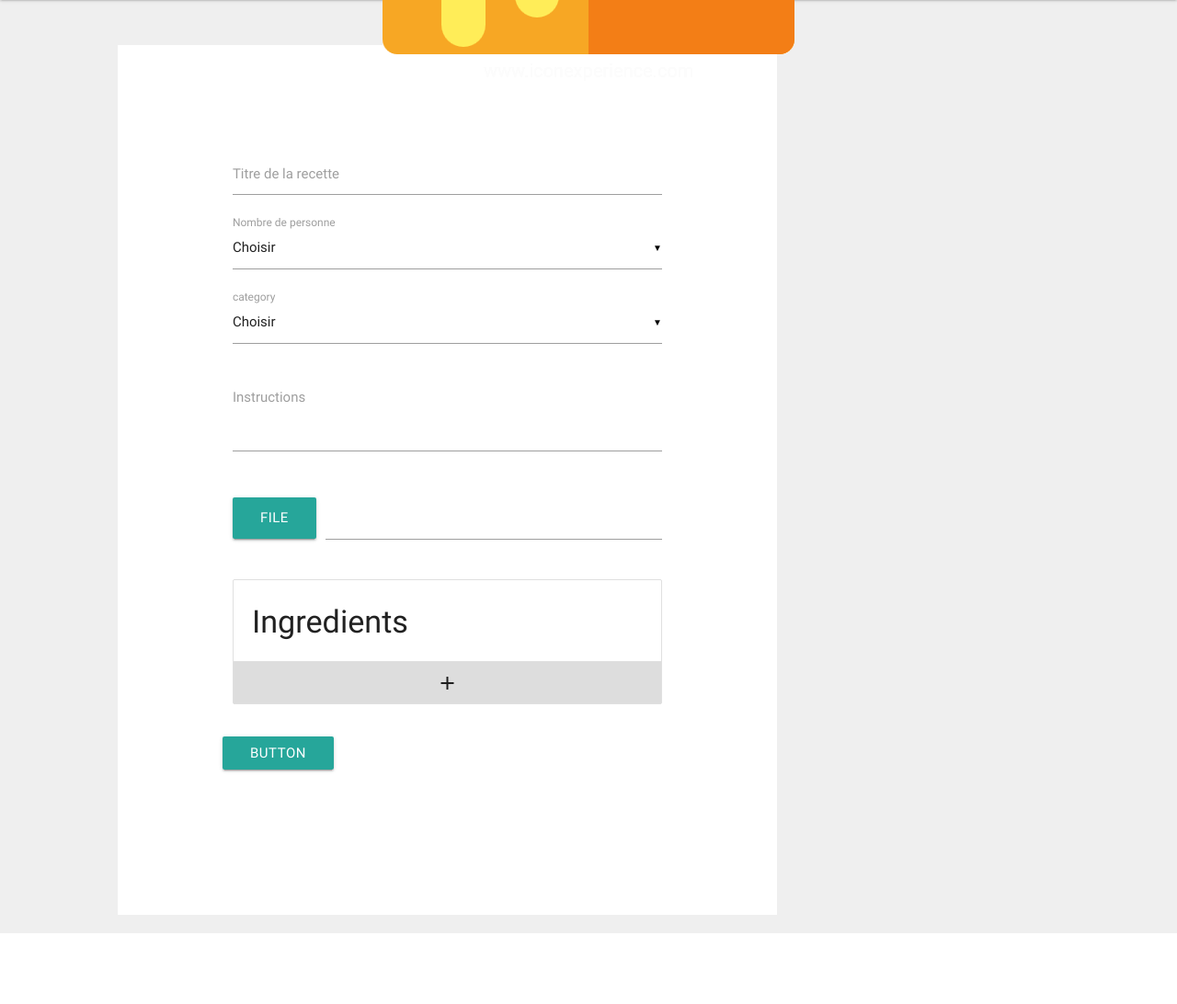
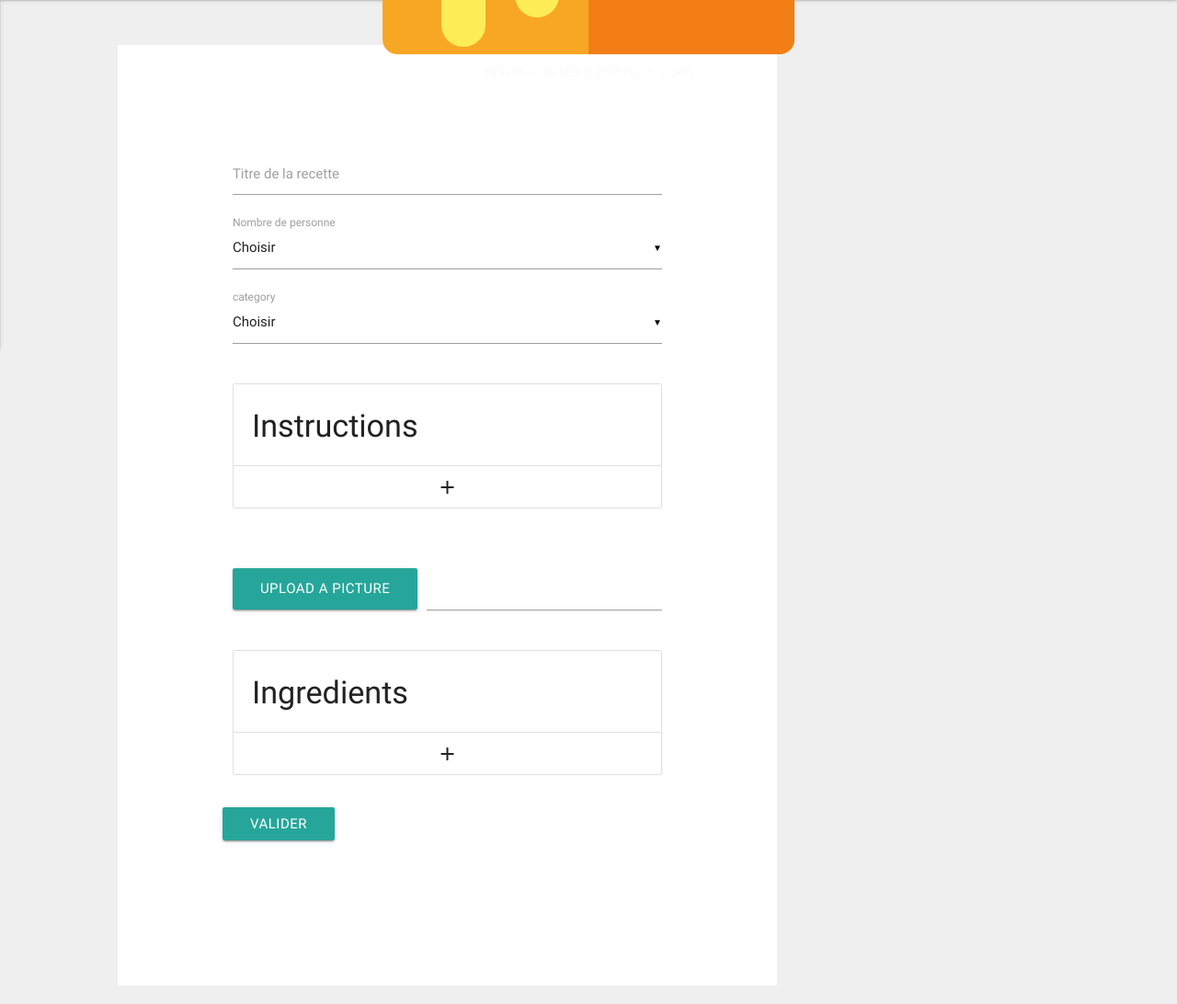
Before and after one commit to boehm-e/marmiton, a PHP site: page /add.html in a window 1280 px wide. Shown: the part 421-1513 px from the top of the page at 92% size. Before the commit the page ends 1436 px from the top, so only its background shows below. Run offline with PHP 8.4, Linux system fonts and the light colour scheme; some libraries are stand-ins or nearby versions.

Commit message:
instructions in front but not in back yest

```diff
--- a/API/models/recettes_model.php
+++ b/API/models/recettes_model.php
@@ -22,6 +22,8 @@ class Recettes {
 
   public static function create($recetteObj, $picture) {
     $db = Db::getInstance();
+
+    // instructions !!!
 
     // CREATE RECETTE;
     $recette = $recetteObj->recette;
--- a/website/add.html
+++ b/website/add.html
@@ -8,8 +8,24 @@
 </head>
 
 <body>
+  <nav id="sidebar">
+    <div id="sidebar-veil"></div>
+    <ul class="sidebar-list">
+      <li class="sidebar-item" onclick="location.href='add.html'"> Ajouter une recette !</li>
+      <li class="sidebar-item"> voir mes recettes ... </li>
+      <li class="sidebar-item"> À propos ... </li>
+    </ul>
+  </nav>
   <nav id="head">
     <div class="nav-wrapper">
+      <div class="dark">
+	<div id="sidebar-button" onclick="this.toogleClass('active');document.getElementById('sidebar').toogleClass('active')">
+	  <div class="button-bar"></div>
+	  <div class="button-bar"></div>
+	  <div class="button-bar"></div>
+	</div>
+      </div>
+
       <a href="index.html" class="brand-logo center">
         <img id="logo" src="assets/images/hamburger.png" lass="brand-logo">
       </a>
@@ -52,16 +68,20 @@
           </div>
 
           <!-- INSTRUCTIONS -->
-          <div class="input-field col s12">
-            <textarea id="instruction" class="materialize-textarea"></textarea>
-            <label for="instruction">Instructions</label>
+          <div class="input-field col s12" id="instructions">
+            <div class="row">
+              <ul class="collection with-header col s12">
+                <li class="collection-header"><h4>Instructions</h4></li>
+                <i class="material-icons plus">add</i>
+              </ul>
+            </div>
           </div>
 
           <!-- PHOTO -->
           <div class="input-field col s12">
             <div class="file-field input-field">
               <div class="btn">
-                <span>File</span>
+                <span>Upload a Picture</span>
                 <input id="picture" type="file">
               </div>
               <div class="file-path-wrapper">
@@ -79,7 +99,7 @@
               </ul>
             </div>
           </div>
-          <a id="submit" class="waves-effect waves-light btn">button</a>
+          <a id="submit" class="waves-effect waves-light btn">Valider</a>
 
 
         </div>
--- a/website/assets/css/main.css
+++ b/website/assets/css/main.css
@@ -69,6 +69,11 @@ ul  li {
   display: inline;
   width: 150px;
   height: 150px;
+}
+
+
+.collection {
+  background: transparent !important;
 }
 
 /* AUTOCOMPLETE */
@@ -166,14 +171,17 @@ ul  li {
   margin: 0 auto;
 }
 
-#ingredients ul{
+#instructions ul,
+#ingredients ul {
   padding: 0;
 }
 
+#instructions ul input,
 #ingredients ul input {
   border-right: 1px solid black;
 }
 
+#instructions i.material-icons.plus,
 #ingredients i.material-icons.plus {
   text-align: center;
   display: flex;
@@ -184,11 +192,13 @@ ul  li {
   transition: .4s;
 }
 
+#instructions i.material-icons.plus:hover,
 #ingredients i.material-icons.plus:hover {
   background: #555;
 }
 
 
+#instructions i.material-icons.delete,
 #ingredients i.material-icons.delete {
   display: flex;
   align-items: center;
@@ -201,10 +211,12 @@ ul  li {
   transition: .4s;
 }
 
+#instructions i.material-icons.delete:hover,
 #ingredients i.material-icons.delete:hover {
   transform: scale(1.2);
 }
 
+#instructions ul li,
 #ingredients ul li{
   width: 100%;
   height: inherit;
--- a/website/assets/js/add.js
+++ b/website/assets/js/add.js
@@ -1,13 +1,19 @@
 var INGREDIENTS = document.getElementById('ingredients');
 var CATEGORY = document.getElementById('category');
-var INSTRUCTION = document.getElementById('instruction');
+var INSTRUCTIONS = document.getElementById('instructions');
 var PICTURE = document.getElementById('picture');
 var NBR = document.getElementById('nbr');
 var NAME = document.getElementById('name');
 var C_plus = document.getElementsByClassName('plus');
 var C_remove = document.getElementsByClassName('remove');
 var C_ingredients = INGREDIENTS.getElementsByClassName('ingredients');
+var C_instructions = INSTRUCTIONS.getElementsByClassName('instructions');
 var T_select = document.getElementsByTagName('select');
+
+var plusContent = {
+    ingredients: '<li class="collection-item row ingredients"><input placeholder="nom" class="col s5 name"><input placeholder="quantitee" class="col s2 amount"><input placeholder="unite" class="col s3 unit"><i class="material-icons col s1"></i><i class="material-icons col s1 delete" onclick="this.parentNode.remove()">delete</i></li>',
+    instructions: '<li class="collection-item row instructions"><textarea placeholder="instruction" class="col s11 instruction"></textarea><i class="material-icons col s1 delete" onclick="this.parentNode.remove()">delete</i></li>'
+};
 
 // AFFICHER LES CATEGORIES
 xhrRequest.GET({url: "../API/index.php?controller=recettes&action=getCategory"}, function(res) {
@@ -28,20 +34,15 @@ document.addEventListener('DOMContentLoaded', function(e) {
     e.stopPropagation();
 
     Array.from(C_plus).forEach(function(plus) {
+	var parentName = plus.parentNode.parentNode.parentNode.id; // ingredients or instructions
 	plus.onclick = function(e){
 	    e.preventDefault();
 	    e.stopPropagation();
-	    Array.from(INGREDIENTS.getElementsByTagName('ul')).forEach(function(ul) {
+
+	    var container = parentName == 'ingredients' ? INGREDIENTS : INSTRUCTIONS;
+	    Array.from(container.getElementsByTagName('ul')).forEach(function(ul) {
 		var div = document.createElement('div');
-		div.innerHTML = [
-		    '<li class="collection-item row ingredients">',
-		    '<input placeholder="nom" class="col s5 name">',
-		    '<input placeholder="quantitee" class="col s2 amount">',
-		    '<input placeholder="unite" class="col s3 unit">',
-		    '<i class="material-icons col s1"></i>',
-		    '<i class="material-icons col s1 delete" onclick="this.parentNode.remove()">delete</i>',
-		    '</li>'
-		].join('');
+		div.innerHTML = plusContent[parentName];
 		ul.appendChild(div);
 	    });
 	};
@@ -67,20 +68,27 @@ function buildRecette() {
     	return {name: name, amount: amount, unit: unit};
     });
 
+    var instructions = Array.from(C_ingredients).map(function(instruction, i) {
+	var name = instruction.getElementsByClassName('instruction')[0].value;
+	var index = i;
+
+	return {instruction: instruction, index: index};
+    });
+
     // GET RECETTE
     var name = NAME.value;
     var nbrPersonne = parseInt(NBR.value);
     var category = parseInt(CATEGORY.value);
-    var instruction = INSTRUCTION.value;
-    var recette = {name: name, nbrPersonne: nbrPersonne, category: category, instruction: instruction};
+    var recette = {name: name, nbrPersonne: nbrPersonne, category: category};
 
     ret.ingredients = ingredients;
+    ret.instructions = instructions;
     ret.recette = recette;
 
     return ret;
 }
 
-function create() {
+function send() {
     var data = new FormData();
     data.append("file_upload", PICTURE.files[0]);
     data.append("recette", JSON.stringify(buildRecette()));
--- a/website/index.html
+++ b/website/index.html
@@ -14,7 +14,6 @@
       <li class="sidebar-item" onclick="location.href='add.html'"> Ajouter une recette !</li>
       <li class="sidebar-item"> voir mes recettes ... </li>
       <li class="sidebar-item"> À propos ... </li>
-
     </ul>
   </nav>
   <nav id="head">
```
